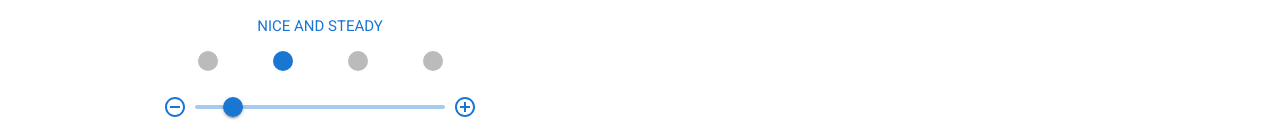
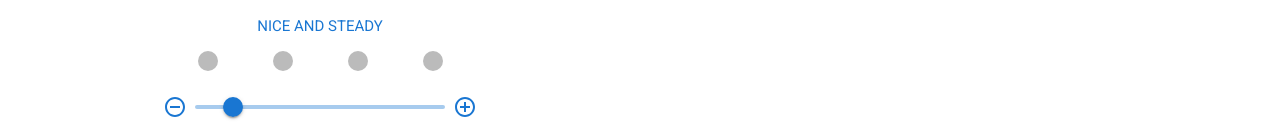
Before and after one commit to Gabriel-Barbosa-de-Oliveira/custom-metronome, a React (Create React App) app in the folder custom-metronome/: page /metronome in a window 1280 px wide. Shown: the part 205-342 px from the top of the page. Built offline with nearby package versions, Linux system fonts and the light colour scheme; no server answers.

Commit message:
Iniciando estado de controle

```diff
--- a/custom-metronome/src/partials/PulseController/PulseController.tsx
+++ b/custom-metronome/src/partials/PulseController/PulseController.tsx
@@ -1,13 +1,24 @@
 import React, { Component } from 'react'
+import { IPulseController } from '../../shared/interfaces/IPulseController';
 import "./PulseController.scss";
-export default class PulseController extends Component {
+export default class PulseController extends Component<{}, IPulseController> {
+
+    constructor(props: any) {
+        super(props);
+        this.state = {
+            beatsNumber: 4
+        };
+    }
     render() {
+        let dots: Array<JSX.Element> = [];
+
+        for (let index = 0; index < this.state.beatsNumber; index++) {
+            dots.push(<span className="dot"></span>);
+        }
+
         return (
             <div className='pulse-control-container'>
-                <span className="dot"></span>
-                <span className="dot active"></span>
-                <span className="dot"></span>
-                <span className="dot"></span>
+                {dots}
             </div>
         )
     }
--- /dev/null
+++ b/custom-metronome/src/shared/interfaces/IPulseController.ts
@@ -0,0 +1,3 @@
+export interface IPulseController {
+    beatsNumber: number;
+}
```
